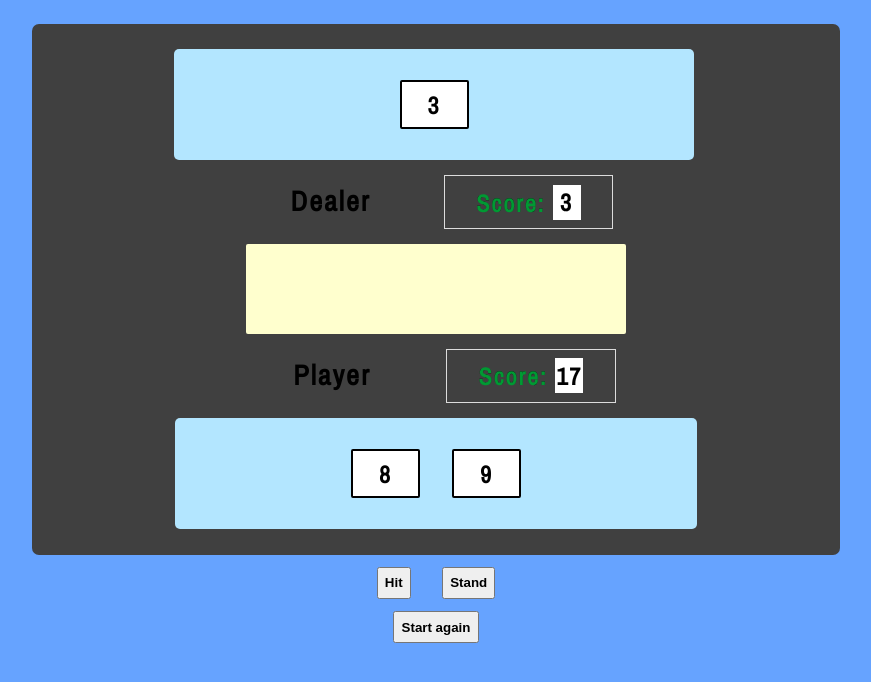
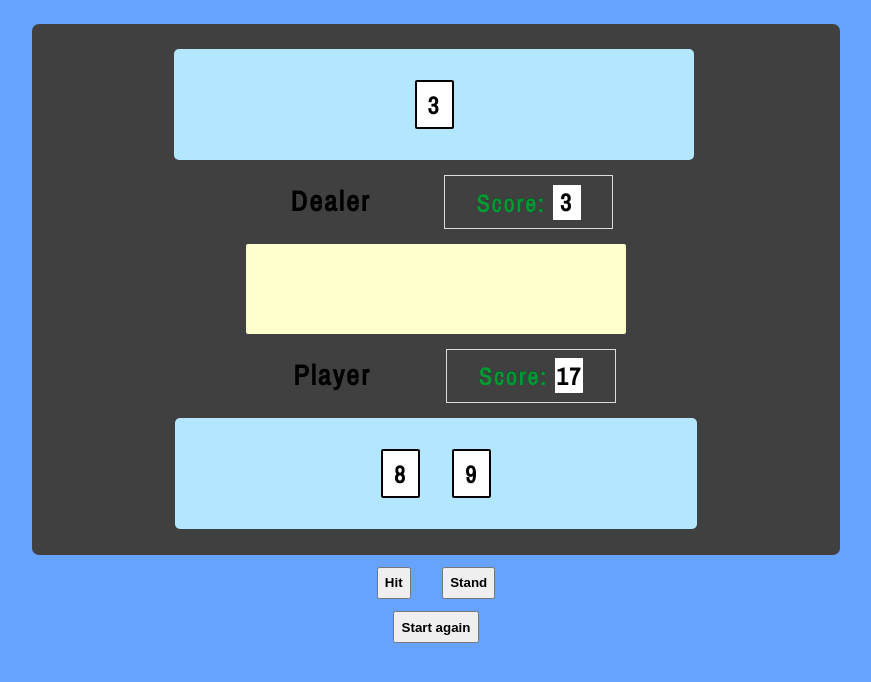
Before and after one commit to rodalcala/blackjack, a plain HTML site: page index.html in a window 1280 px wide. Both pictures are taken after a click on the button "Play". Shown: the part 64-746 px from the top of the page, without its empty margins (204-1075 px from the left). Drawn offline with nearby package versions, Linux system fonts and the light colour scheme.

Commit message:
Update style.css
Smaller space for cards.

```diff
--- a/style.css
+++ b/style.css
@@ -94,7 +94,7 @@ li{
     background-color: #ffffff;
     border: 2px solid black;
     border-radius: 2px;
-    width: 65px;
+    width: 35px;
     height: 45px;
     font-weight: bolder;
 }
```
